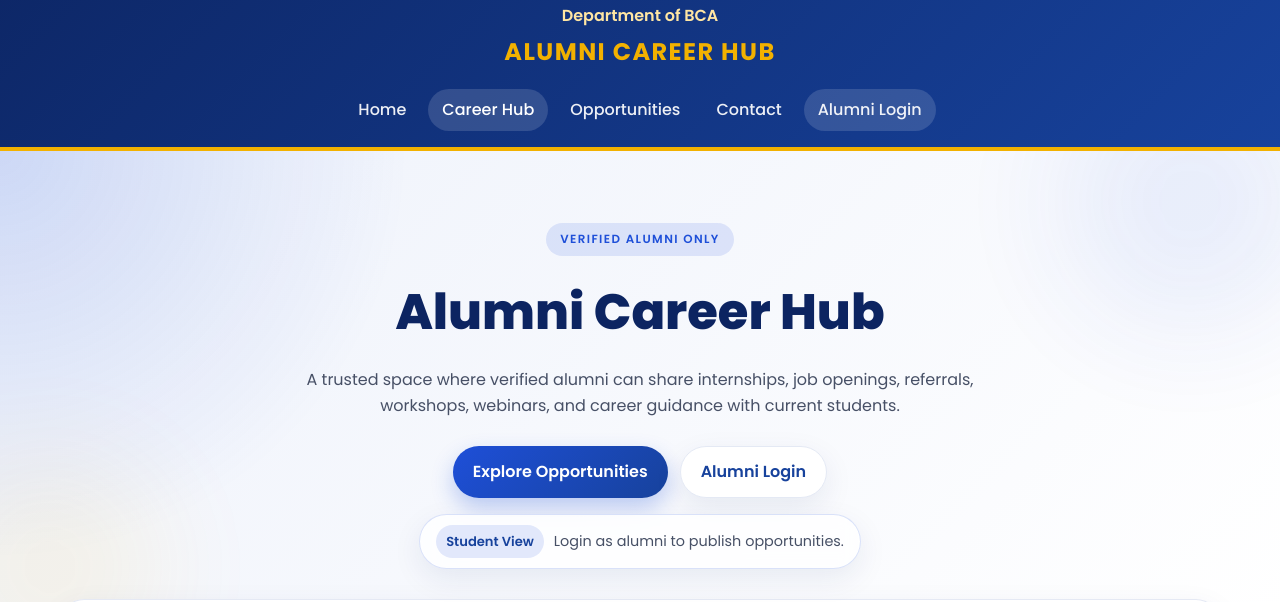
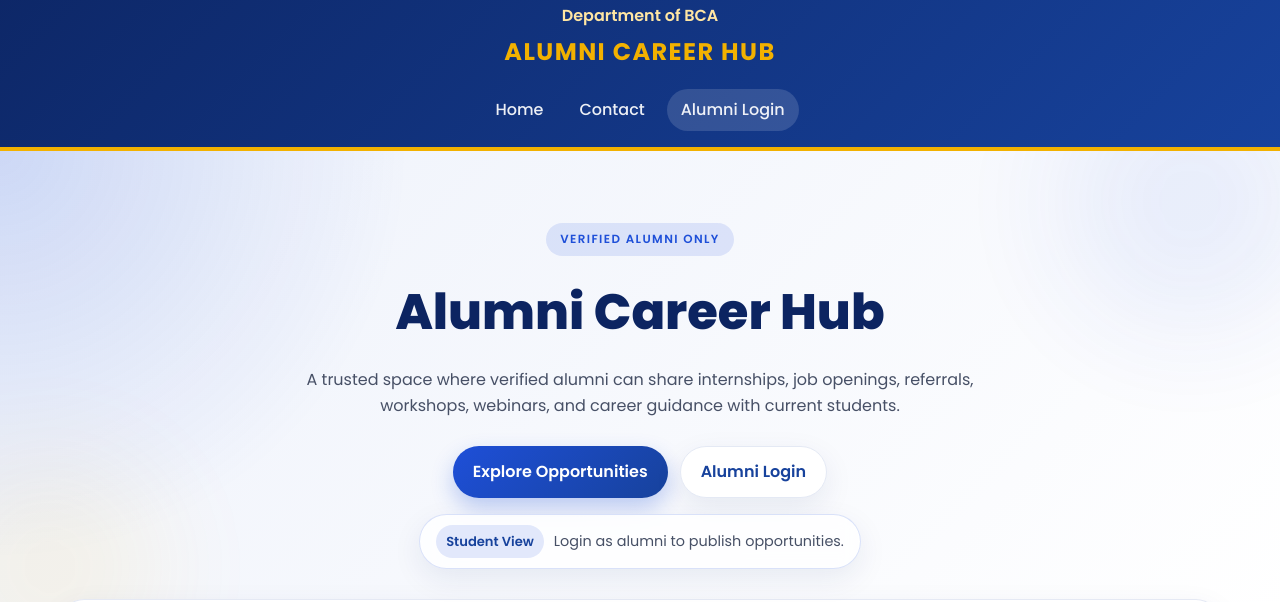
Before and after one commit to NCT-BCA/Alumini-connect, a website with bundled scripts: page alumni-hub.html in a window 1280 px wide. Shown: the part 184-786 px from the top of the page. Built offline with nearby package versions, Linux system fonts and the light colour scheme; no server answers.

Commit message:
Update alumni-hub.html

```diff
--- a/alumni-hub.html
+++ b/alumni-hub.html
@@ -33,9 +33,7 @@
       </div>
       <nav class="main-nav" aria-label="Main navigation">
         <a href="index.html" class="nav-link">Home</a>
-        <a href="alumni-hub.html" class="nav-link active-link">Career Hub</a>
-        <a href="#posts" class="nav-link">Opportunities</a>
-        <a href="#contact" class="nav-link">Contact</a>
+        <a href="index.html#contact" class="nav-link">Contact</a>
         <button class="nav-link nav-auth-btn" id="authBtn" type="button">Alumni Login</button>
         <button class="nav-link nav-auth-btn" id="logoutBtn" type="button" hidden>Logout</button>
         <button class="nav-link nav-auth-btn nav-admin-btn" id="adminPanelBtn" type="button" hidden>Admin Panel</button>
```
